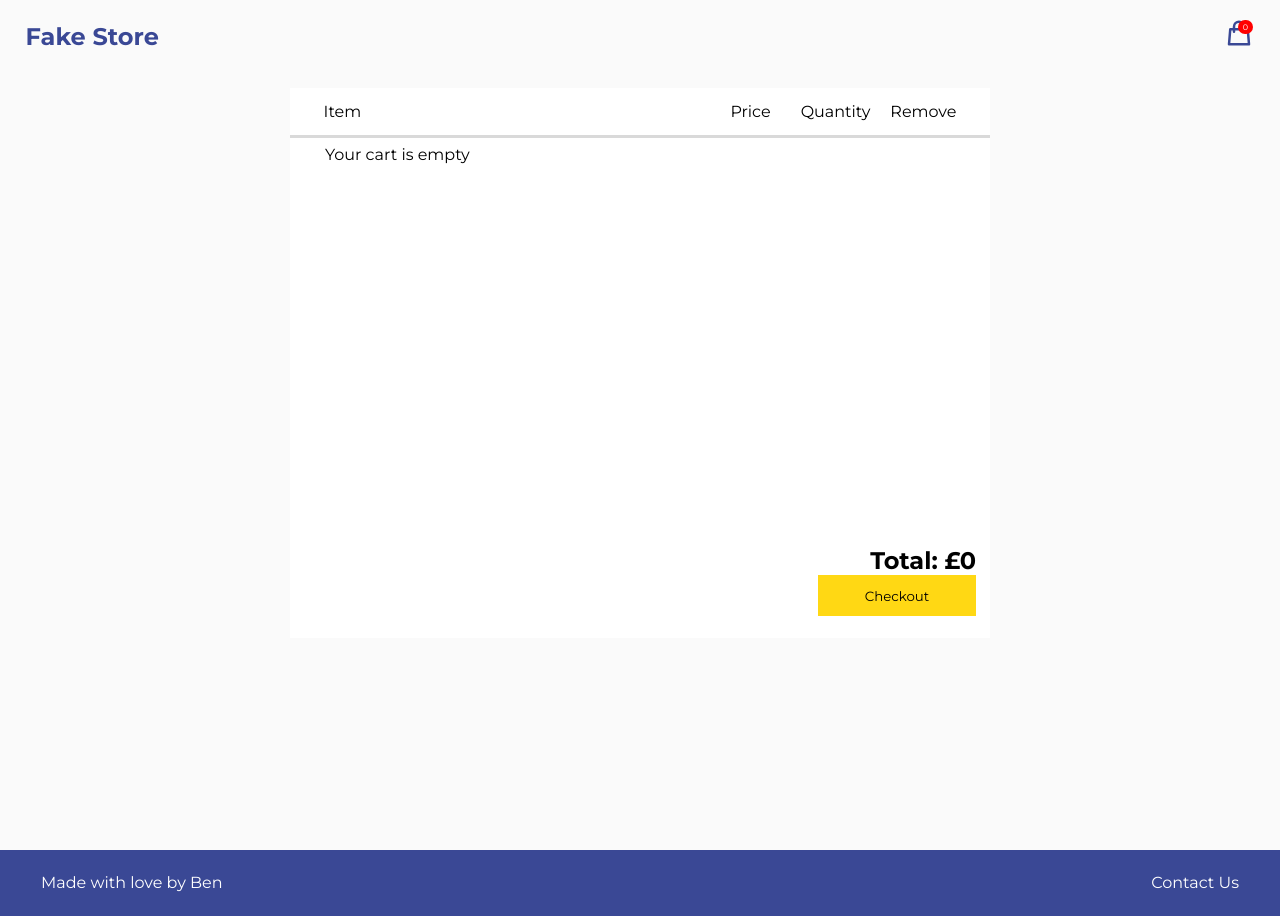
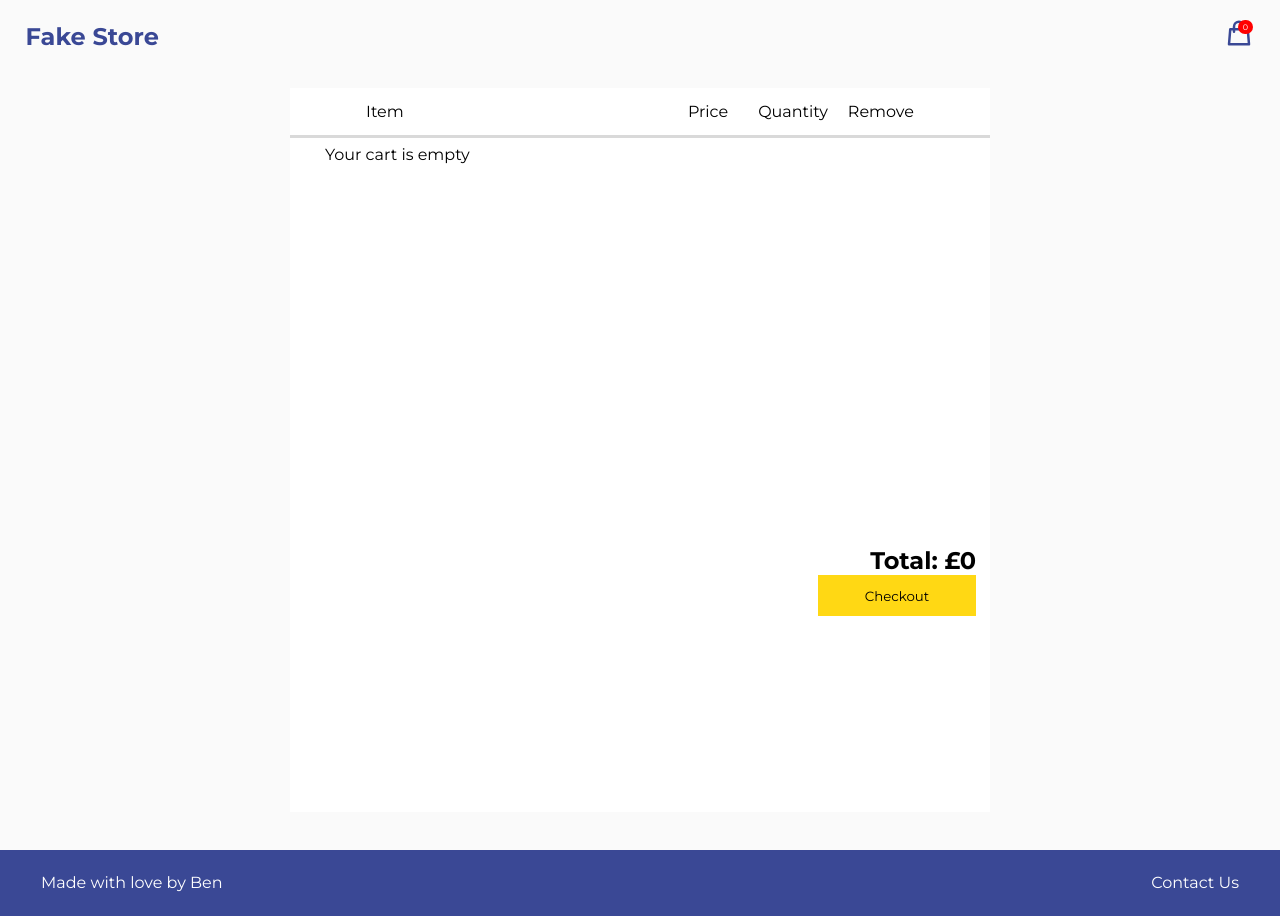
Before and after one commit to bennewtonx/FakeStore, a React (Vite) app: page /cart in a window 1280 px wide. Built offline with nearby package versions, Linux system fonts and the light colour scheme.

Commit message:
checkout flex done

```diff
--- a/src/components/CartItem/CartItem.css
+++ b/src/components/CartItem/CartItem.css
@@ -1,18 +1,18 @@
-.cart-items{
-
+.cart-items {
     display: flex;
     justify-content: space-between;
-    padding: 10px 0 10px 0;
+    padding: 10px 0;
     border-bottom: solid;
     border-color: #D9D9D9;
-}
+  }
 
-.cart-items img{
-    width: 100px;
-    height: 100px;
-}
+  .cart-items img {
+    max-width: 10%;
+    max-height: 10%;
+    flex: 1;
+  }
 
-.cart-items h3{
+  .cart-items h3 {
     width: 6%;
     font-size: 14px;
-}
+  }
--- a/src/components/CartItem/CartItem.jsx
+++ b/src/components/CartItem/CartItem.jsx
@@ -11,10 +11,10 @@ const {removeCart} = useContext(CartContext)
   return (
     <div className='cart-items'>
     <img src={product.image} />
-    <h3 style={{width: 200}}>{product.title}</h3>
+    <h3 style={{width:100}}>{product.title}</h3>
     <h3>£{product.price}</h3>
-    <h3>1</h3>
-    <h3 onClick={() => removeCart(product)}><MdDelete /></h3>
+    <h3 style={{marginLeft: 60}}>1</h3>
+    <h3 style={{marginLeft: 40}} onClick={() => removeCart(product)}><MdDelete /></h3>
 
     </div>
   )
--- a/src/pages/Cart/Cart.css
+++ b/src/pages/Cart/Cart.css
@@ -10,18 +10,21 @@
 }
 
 .cart-box {
-    height: 550px;
-    width: 700px;
+    min-height: 550px;
+    max-width: 700px;
+    width: 90%;
     background-color: #FFFFFF;
     margin: 3% 0 3% 0;
+    display: flex;
+    flex-direction: column;
+
 
 
 }
 
 .cart-titles {
-    width: 700px;
+    max-width: 700px;
     display: flex;
-    flex-wrap: wrap;
 
     justify-content: space-around;
     background-color: #FFFFFF;
@@ -37,6 +40,11 @@
     margin: 1% 5%;
     overflow: scroll;
 
+}
+
+.item-and-total-container {
+    display: flex;
+    flex-direction: column;
 }
 
 ::-webkit-scrollbar {
--- a/src/pages/Cart/Cart.jsx
+++ b/src/pages/Cart/Cart.jsx
@@ -41,14 +41,15 @@ function Cart({}) {
             <div className='cart-box'>
             <div className='cart-titles'>
                 <div className='cart-item'>
-                    <p style={{marginRight: 150}}>Item</p>
+                    <p style={{marginRight: 0}}>Item</p>
                 </div>
                 <div className='cart-info'>
-                    <p style={{marginLeft: 180}}>Price</p>
+                    <p style={{marginLeft: 160}}>Price</p>
                     <p style={{marginLeft: 30}}>Quantity</p>
                     <p style={{marginLeft: 20}}>Remove</p>
                 </div>
                 </div>
+                <div className='item-and-total-container'>
                 <div className='cart-item-container'>
                 {cart.length > 0 ? (
                     cart.map(item => <CartItem key={item.id} product={item} />)
@@ -79,6 +80,7 @@ function Cart({}) {
       </Modal>
 
             </div>
+            </div>
         </div>
         </div>
     );
```
